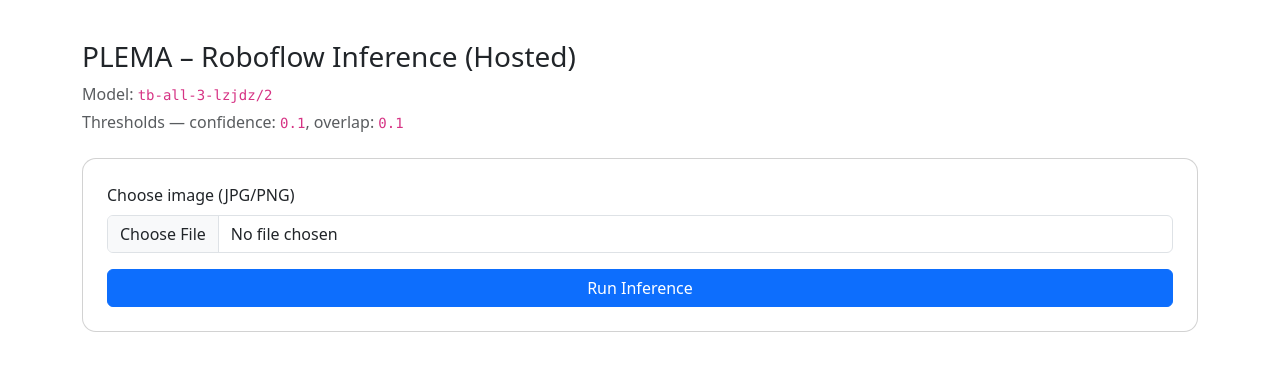
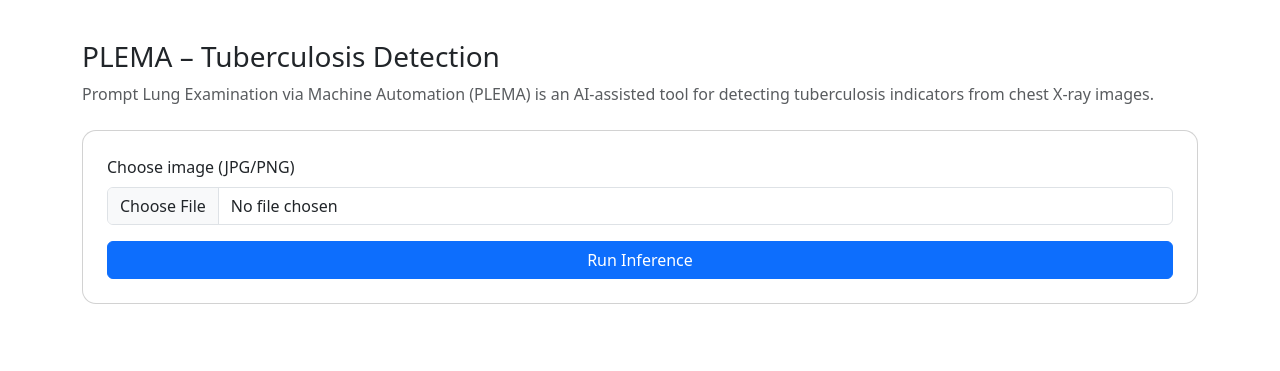
Before and after one commit to KennyNeutron/PLEMA, a Flask app: page / in a window 1280 px wide. Shown: the top 371 px of the page. Run offline with Flask 3, Linux system fonts and the light colour scheme.

Commit message:
modified index.html to removed the the model name and threshold values and replace it with a short description of the project

```diff
--- a/Code/app.py
+++ b/Code/app.py
@@ -19,8 +19,8 @@
 
 # ================== CONFIG ==================
 API_URL = "https://serverless.roboflow.com"
-API_KEY = "122aOY67jDoRdfvlcYg6"          # <-- make sure there is NO trailing space
-BASE_MODEL_ID = "tb-all-3-lzjdz/2"        # exact project slug + version
+API_KEY = "122aOY67jDoRdfvlcYg6"
+BASE_MODEL_ID = "tb-all-3-lzjdz/2"
 
 # Thresholds (0.0–1.0)
 CONF_THRESHOLD = 0.1
--- a/Code/templates/index.html
+++ b/Code/templates/index.html
@@ -29,11 +29,11 @@
   <body>
     <div class="container">
       <header class="mb-4">
-        <h1 class="h3">PLEMA – Roboflow Inference (Hosted)</h1>
-        <p class="text-muted mb-1">Model: <code>{{ model }}</code></p>
+        <h1 class="h3">PLEMA – Tuberculosis Detection</h1>
         <p class="text-muted">
-          Thresholds — confidence: <code>{{ conf }}</code>, overlap:
-          <code>{{ overlap }}</code>
+          Prompt Lung Examination via Machine Automation (PLEMA) is an
+          AI-assisted tool for detecting tuberculosis indicators from chest
+          X-ray images.
         </p>
       </header>
 
```
